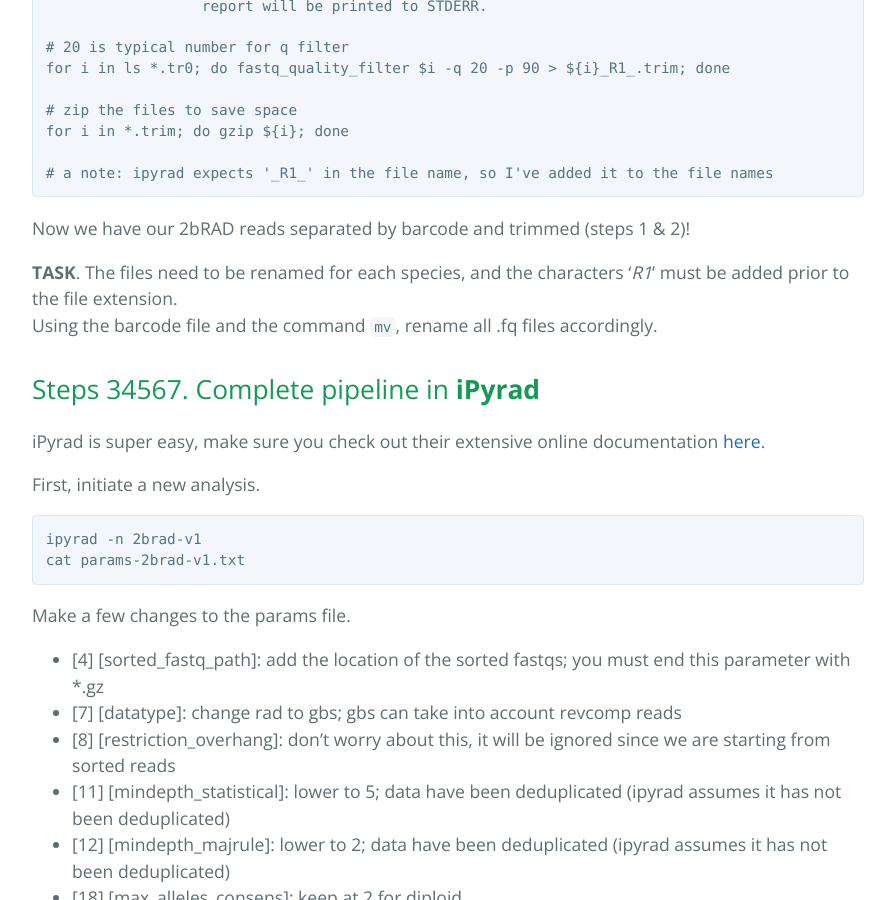
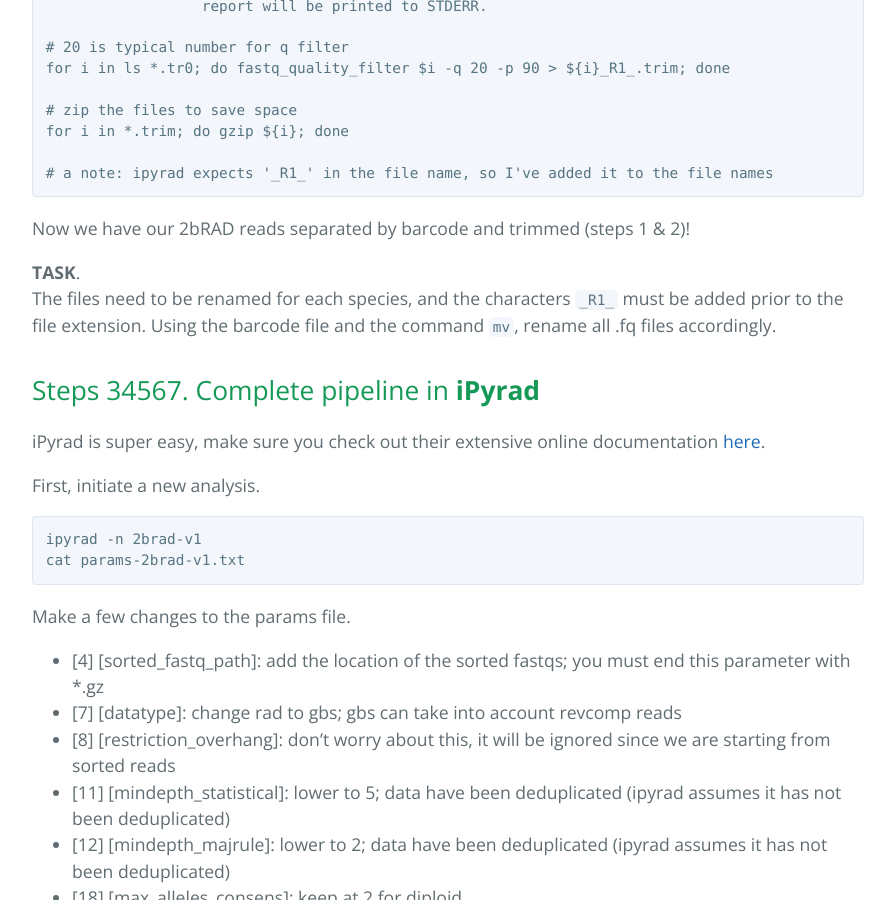
Before and after one commit to rdtarvin/RADseq_Quito_2017, a Jekyll site: the page built from _posts/2017-08-02-afternoon-2bRAD-pyrad.md, in a window 1280 px wide and 900 px high, scrolled down 3465 px. Shown: the whole window, without its empty margins (192-1087 px from the left). Built offline with Jekyll 4.4.1, drawn with Linux system fonts in a browser that asks for light colours.

Commit message:
refining 2brad lesson

```diff
--- a/_posts/2017-08-02-afternoon-2bRAD-pyrad.md
+++ b/_posts/2017-08-02-afternoon-2bRAD-pyrad.md
@@ -149,8 +149,8 @@
 
 Now we have our 2bRAD reads separated by barcode and trimmed (steps 1 & 2)!<br>
 
-**TASK**.
-The files need to be renamed for each species, and the characters '_R1_' must be added prior to the file extension. <br>
+**TASK**.<br>
+The files need to be renamed for each species, and the characters `_R1_` must be added prior to the file extension.
 Using the barcode file and the command `mv`, rename all .fq files accordingly.<br>
 
 
```
